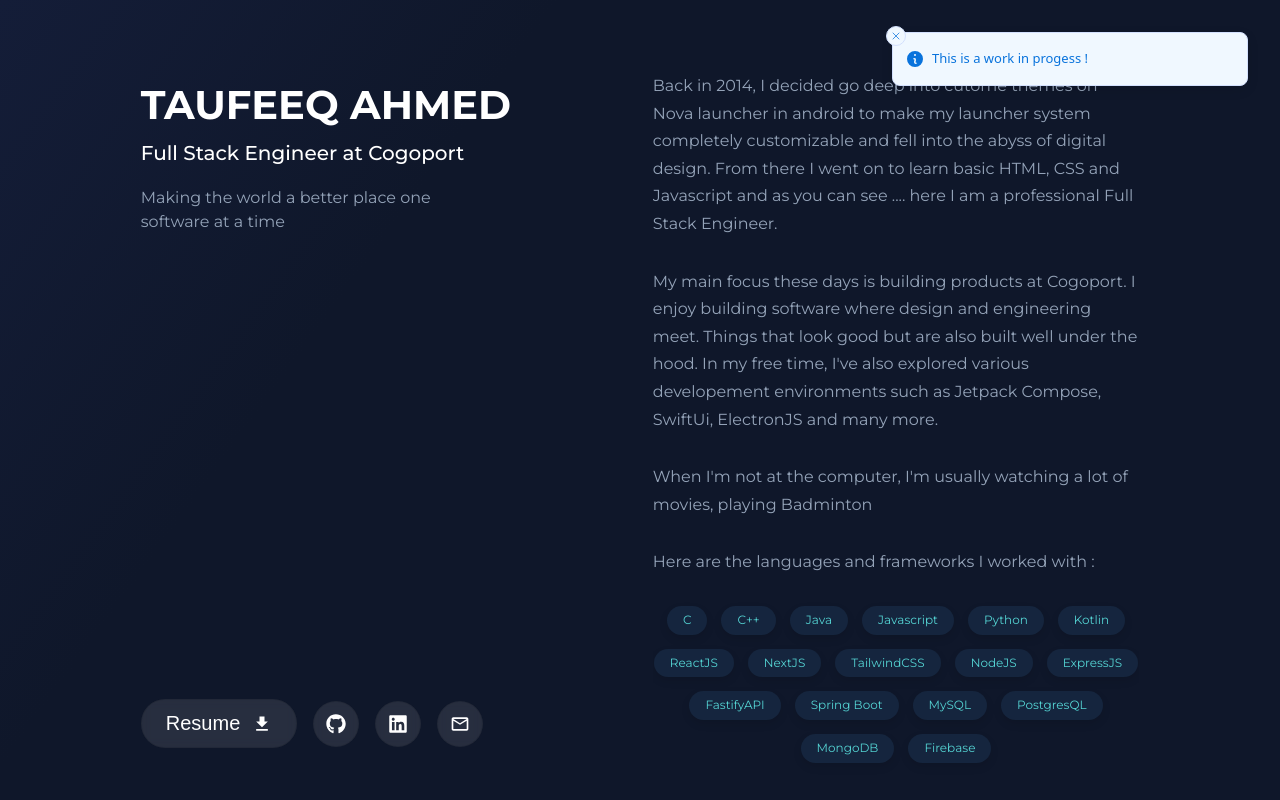
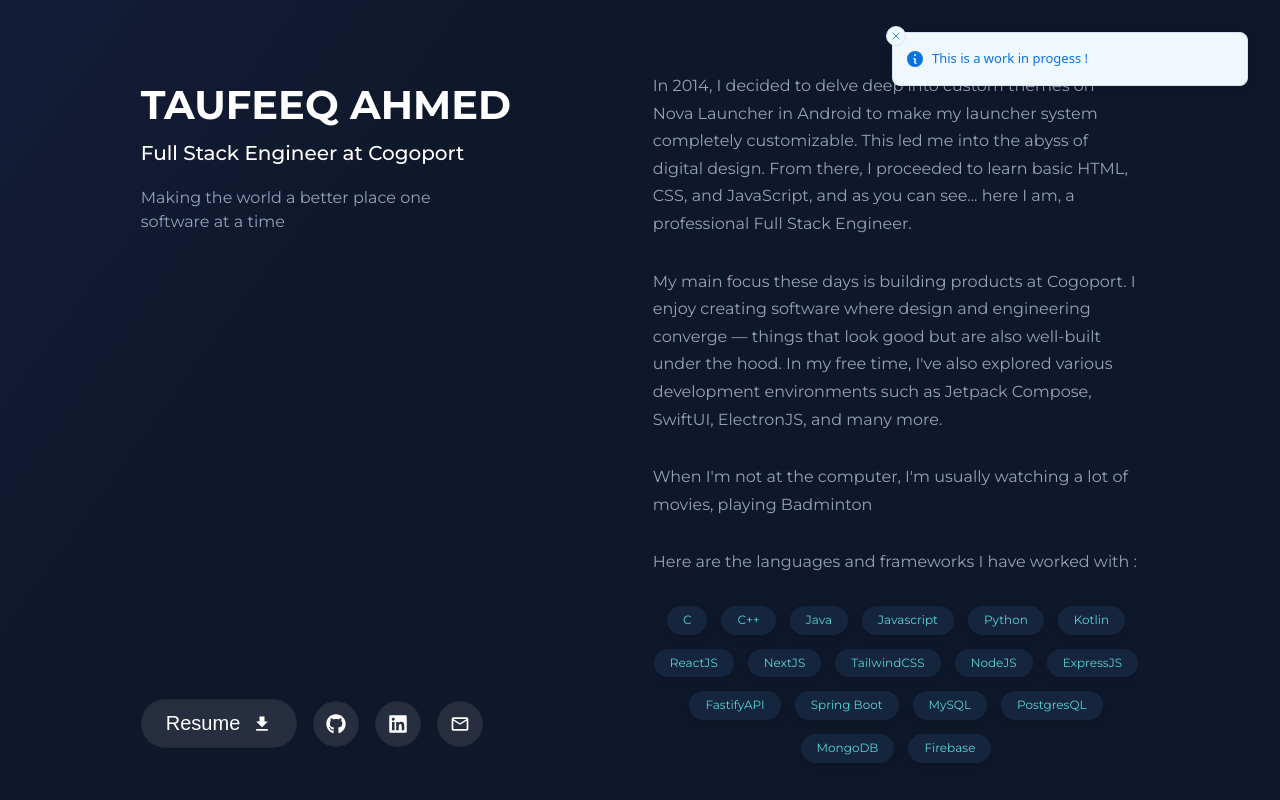
Before and after one commit to taufeeq-ahmed/maestro, a Next.js app: page / in a window 1280 px wide. Built offline with nearby package versions, Linux system fonts and the light colour scheme.

Commit message:
grammer corrections

```diff
--- a/components/DeveloperDescription/DeveloperDescription.jsx
+++ b/components/DeveloperDescription/DeveloperDescription.jsx
@@ -8,18 +8,16 @@ function DeveloperDescription() {
     return (
         <section className={styles.developer_description}>
             <p>
-                Back in 2014, I decided go deep into cutome themes on Nova launcher in android to make my launcher system completely customizable and fell into
-                the abyss of digital design. From there I went on to learn basic HTML, CSS
-                and Javascript and as you can see .... here I am a professional Full Stack Engineer.
+                In 2014, I decided to delve deep into custom themes on Nova Launcher in Android to make my launcher system completely customizable. This led me into the abyss of digital design. From there, I proceeded to learn basic HTML, CSS, and JavaScript, and as you can see... here I am, a professional Full Stack Engineer.
             </p>
             <p>
-                My main focus these days is building products at Cogoport. I enjoy building software where design and engineering meet. Things that look good but are also built well under the hood. In my free time, I&apos;ve also explored various developement environments such as Jetpack Compose, SwiftUi, ElectronJS and many more.
+                My main focus these days is building products at Cogoport. I enjoy creating software where design and engineering converge — things that look good but are also well-built under the hood. In my free time, I&apos;ve also explored various development environments such as Jetpack Compose, SwiftUI, ElectronJS, and many more.
             </p>
             <p>
                 When I&apos;m not at the computer, I&apos;m usually watching a lot of movies, playing Badminton
             </p>
             <p>
-                Here are the languages and frameworks I worked with
+                Here are the languages and frameworks I have worked with
                 {' :'}
             </p>
             <div className={styles.skills}>
```
